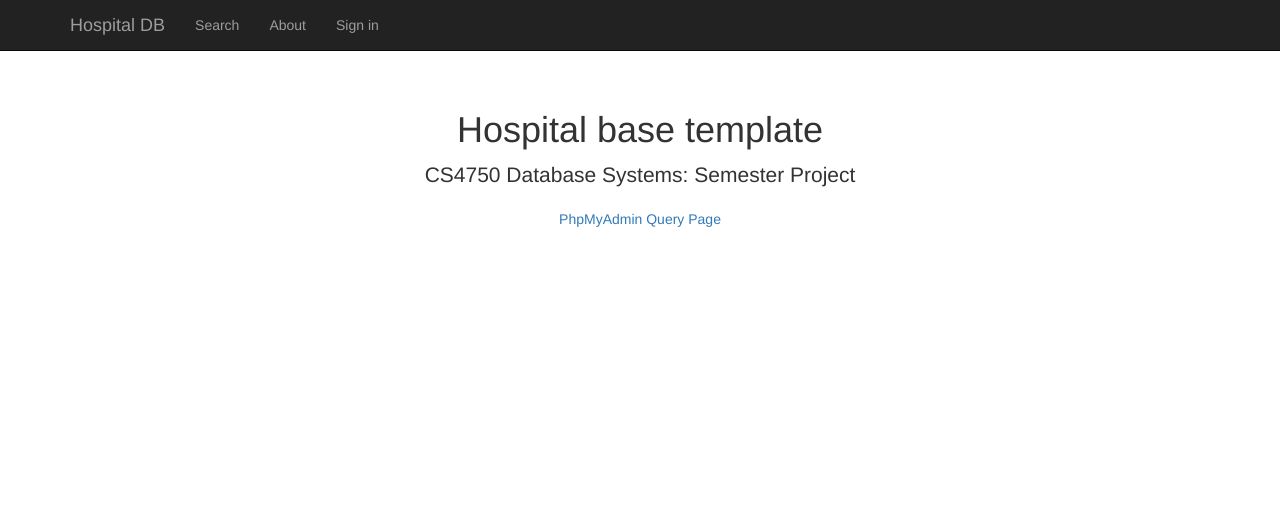
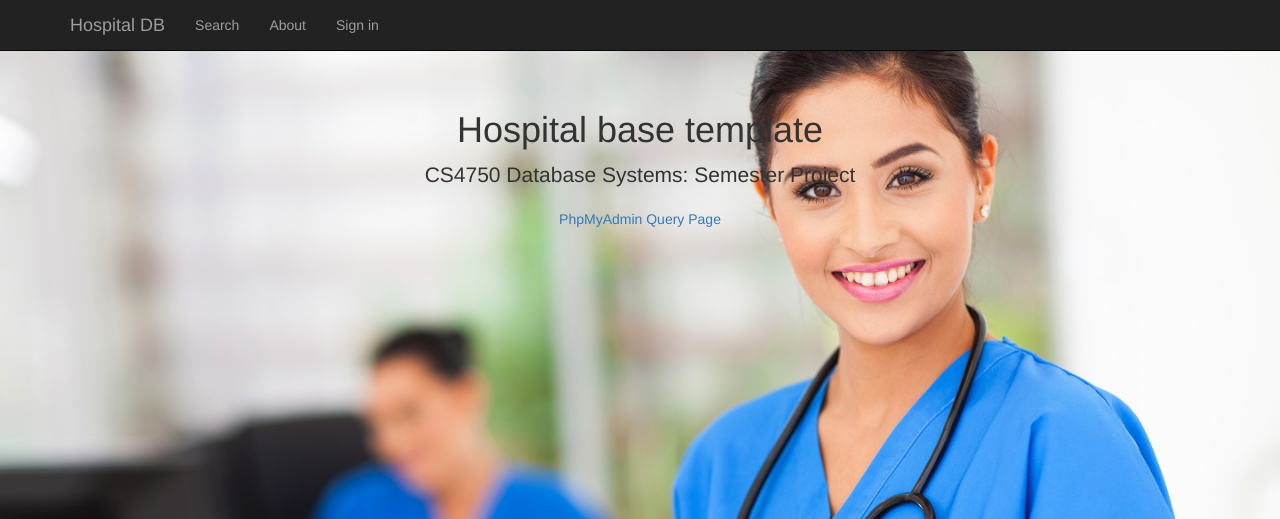
Before and after one commit to philipliberato/CS-4750-Group-Project, a PHP site: page /src/index.html in a window 1280 px wide. Shown: the top 519 px of the page. Run offline with PHP 8.4, Linux system fonts and the light colour scheme; some libraries are stand-ins or nearby versions.

Commit message:
stylesheet and img name changes

```diff
--- a/src/base-template.css
+++ b/src/base-template.css
@@ -1,5 +1,6 @@
 body {
   padding-top: 50px;
+
 }
 .starter-template {
   padding: 40px 15px;
--- a/src/index.html
+++ b/src/index.html
@@ -9,6 +9,10 @@
 
     <!-- Custom styles for this template -->
     <link href="base-template.css" rel="stylesheet">
+
+    <link href="style.css" rel="stylesheet">
+
+
 
     <!-- JQuery -->
     <script src="http://ajax.googleapis.com/ajax/libs/jquery/1.11.2/jquery.min.js"></script>
--- a/src/style.css
+++ b/src/style.css
@@ -0,0 +1,5 @@
+body {
+	background: url('../img/nurse.png');
+	background-size: 100%;
+
+}
```
Also changed, not shown: img/chemical-formula.png (added), img/nurse.png (added), img/pills.png (added).
